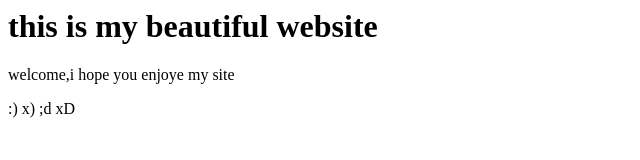
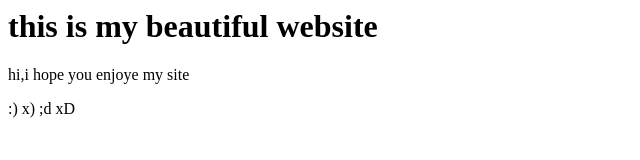
Before and after one commit to alisufyan6574/awesome-repo, a plain HTML site: page index.html in a window 1280 px wide. Shown: the full height of the page, 0-640 px from the left. Drawn offline with Linux system fonts and the light colour scheme.

Commit message:
changed welcome to hi

```diff
--- a/index.html
+++ b/index.html
@@ -1,6 +1,6 @@
 <html>
 <title>this is my website</title>
 <h1>this is my beautiful website</h1>
-<p>welcome,i hope you enjoye my site</p>
+<p>hi,i hope you enjoye my site</p>
 <p> :) x) ;d xD</p>
 </html>
```
